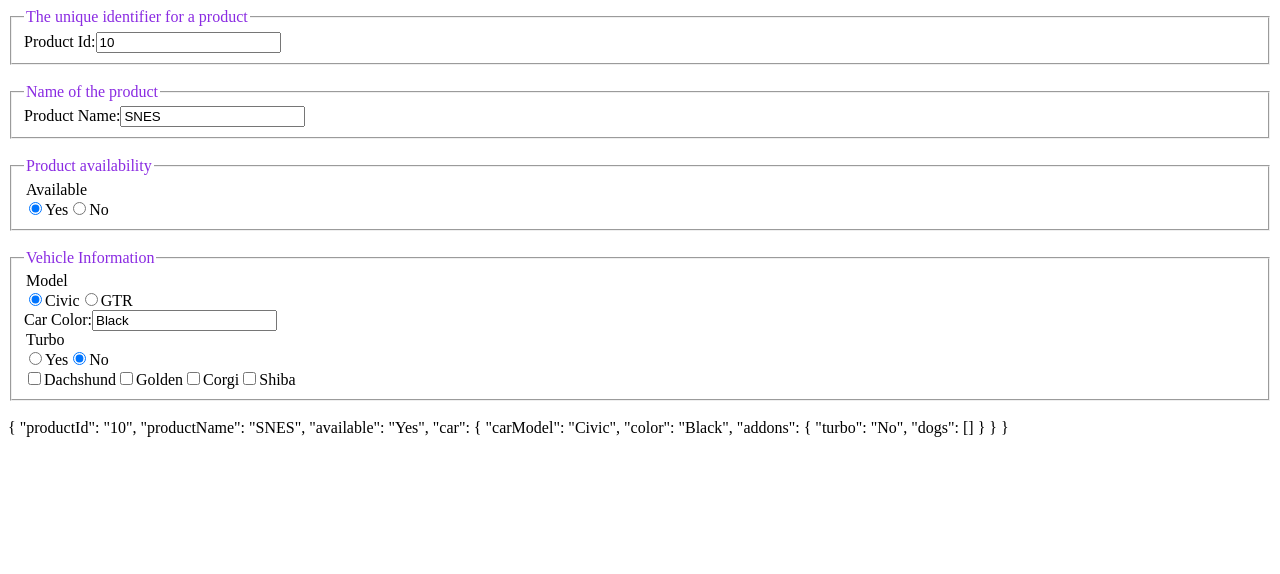
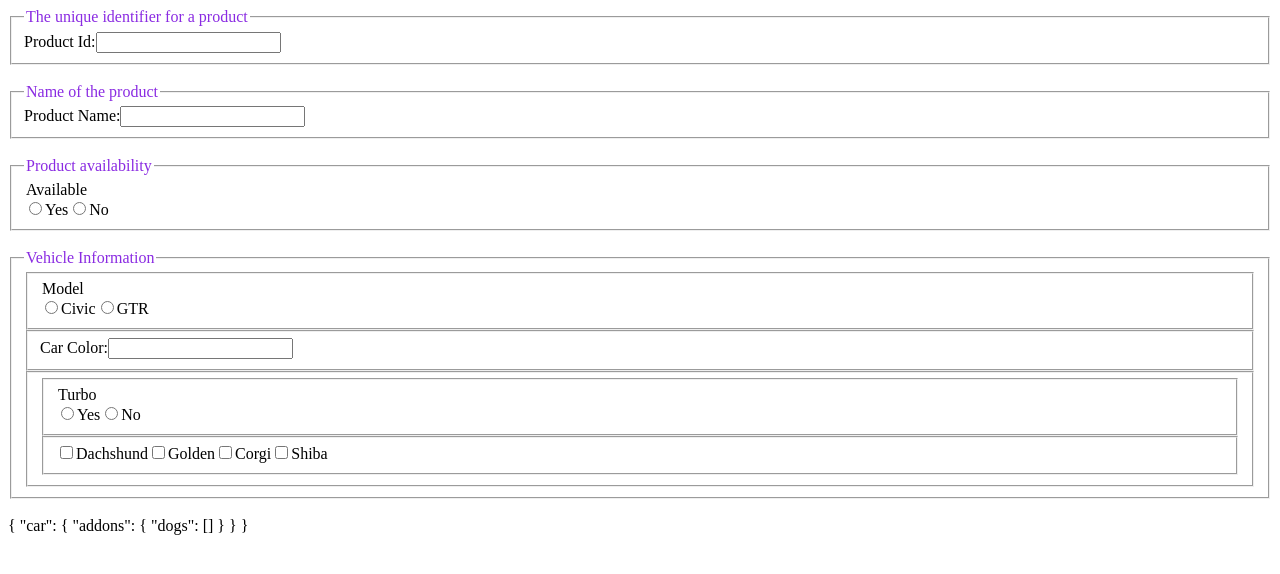
Before and after one commit to sudoris/form-generator-v2, a Vue app: page / in a window 1280 px wide. Shown: the top 574 px of the page. Built offline with nearby package versions, Linux system fonts and the light colour scheme.

Commit message:
show nesting

```diff
--- a/src/components/Section.vue
+++ b/src/components/Section.vue
@@ -63,16 +63,16 @@ export default {
         test: {}
       },
       sectionData: {
-        productId: "10",
-        productName: "SNES",
-        available: "Yes",
-        car: {
-          carModel: "Civic",
-          color: "Black",
-          addons: {
-            turbo: "No"
-          }
-        }
+        // productId: "10",
+        // productName: "SNES",
+        // available: "Yes",
+        // car: {
+        //   carModel: "Civic",
+        //   color: "Black",
+        //   addons: {
+        //     turbo: "No"
+        //   }
+        // }
       },
       sectionSchema: {
         $schema: "http://json-schema.org/draft-07/schema#",
@@ -85,7 +85,7 @@ export default {
             description: "The unique identifier for a product",
             type: "string",
             label: "Product Id",
-            fieldName: "productId"
+            fieldName: "productId",
               // attrs/metadata: {
               //   placeholder: "Id of product",
               //   title: "Please enter product Id"
--- a/src/components/utility_components/ObjectComponent.vue
+++ b/src/components/utility_components/ObjectComponent.vue
@@ -3,15 +3,19 @@
 
     <div v-for="(field, key) in fieldParams.properties" :key="key">
       <!-- <div v-if="getComponentName(field.type) === 'ObjectComponent'"></div>            -->
-      <component
+      <fieldset>
+        <!-- <legend class="field-title">{{ fieldParams.properties.description }}</legend>  -->
+        <component
+          :is="getComponentName(field.type)"
+          v-bind:fieldParams="field"
+          v-model="value[currentFieldName]" >
+        </component>
+      </fieldset>
+      <!-- <component
         :is="getComponentName(field.type)"
         v-bind:fieldParams="field"
         v-model="value[currentFieldName]" >
-      </component>
-      <!-- {{ field.fieldName }}
-      <br>
-      {{ value[currentFieldName] }} -->
-
+      </component>    -->
 
 
 
```
